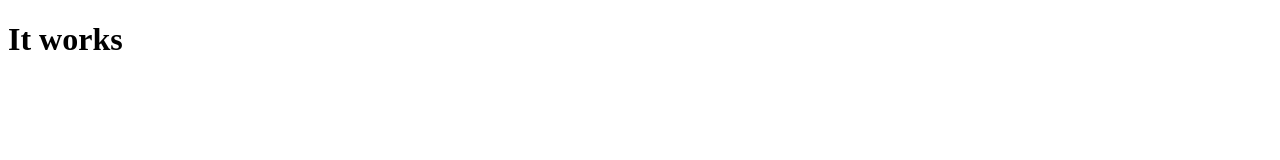
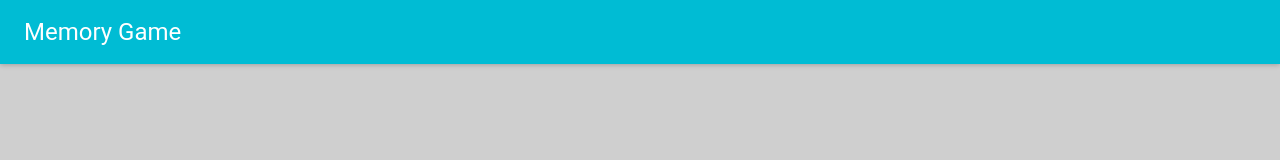
Before and after one commit to pirkkahuhtala/memory-game-ui, a React app: page / in a window 1280 px wide. Built offline with nearby package versions, Linux system fonts and the light colour scheme.

Commit message:
Created base for layout.

```diff
--- a/src/components/layout/Layout.js
+++ b/src/components/layout/Layout.js
@@ -1,5 +1,4 @@
 import React from 'react';
-import styled from 'styled-components';
 
 import Header from './Header';
 
--- /dev/null
+++ b/src/components/layout/index.js
@@ -0,0 +1,3 @@
+import Layout from './Layout';
+
+export default Layout;
--- a/src/index.js
+++ b/src/index.js
@@ -1,4 +1,11 @@
 import React from 'react';
 import ReactDOM from 'react-dom';
+import MuiThemeProvider from 'material-ui/styles/MuiThemeProvider';
 
-ReactDOM.render (<h1>It works</h1>, document.getElementById ('root'));
+import './styles.css';
+import Layout from './components/layout/';
+
+ReactDOM.render (
+  <MuiThemeProvider><Layout /></MuiThemeProvider>,
+  document.getElementById ('root')
+);
--- a/src/styles.css
+++ b/src/styles.css
@@ -1,3 +1,4 @@
 body {
     background: #cfcfcf;
+    margin: 0;
 }
```
